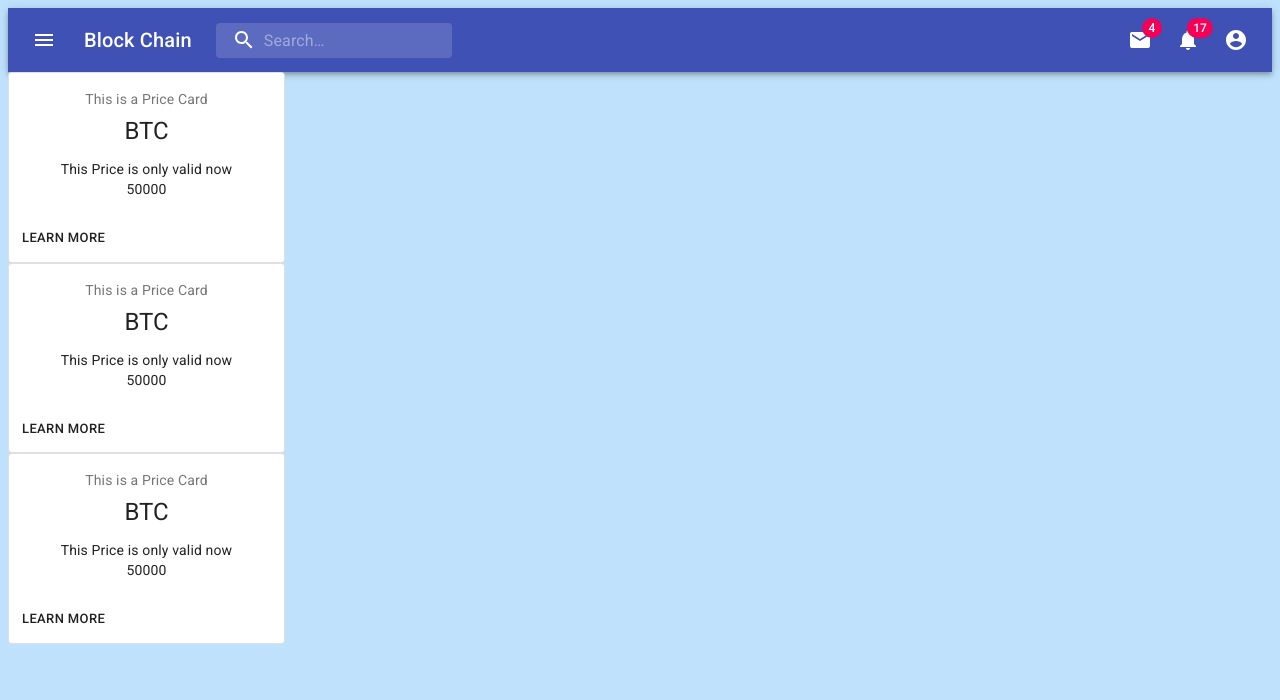
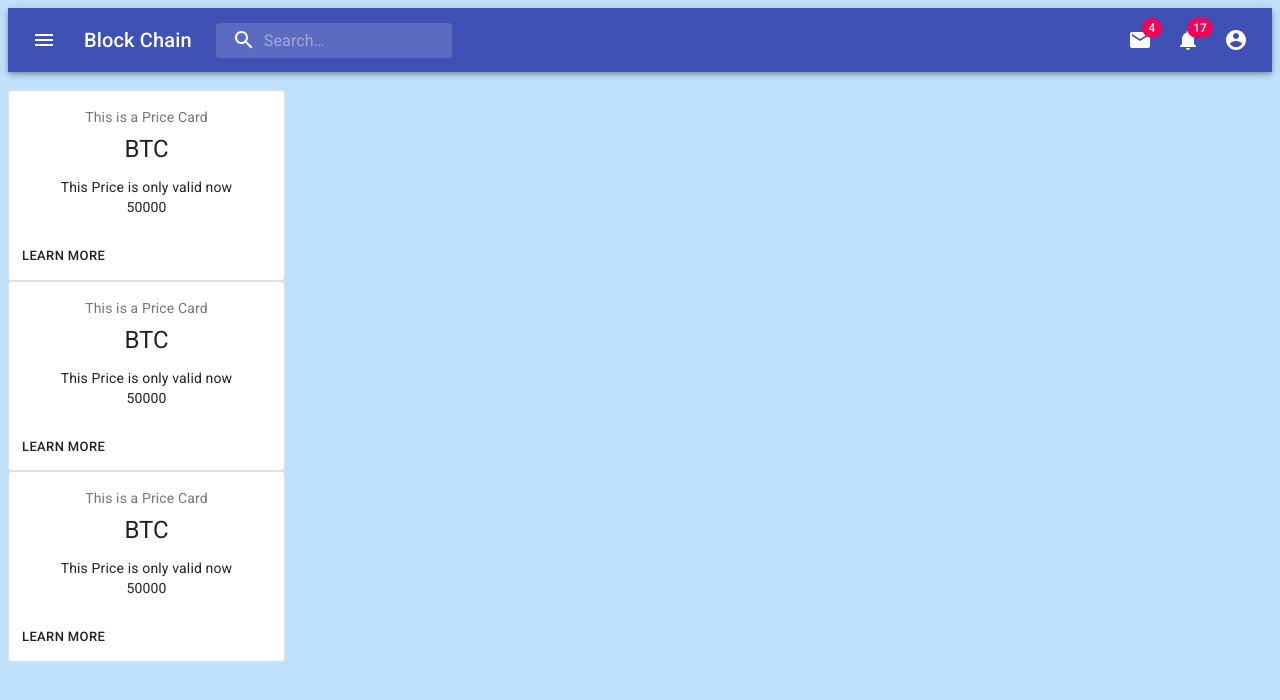
Before and after one commit to ajanes780/blockchain, a React (Create React App) app: page / in a window 1280 px wide. Shown: the top 700 px of the page. Built offline with nearby package versions, Linux system fonts and the light colour scheme; no server answers.

Commit message:
Fix Spacing

```diff
--- a/src/App.jsx
+++ b/src/App.jsx
@@ -11,9 +11,12 @@ function App(props) {
   return (
     <div className="App">
       <PrimarySearchAppBar />
-      <SimpleCard />
-      <SimpleCardEth />
-      <SimpleCardLTC />
+      <br></br>
+      <div>
+        <SimpleCard />
+        <SimpleCardEth />
+        <SimpleCardLTC />
+      </div>
     </div>
   );
 }
```
